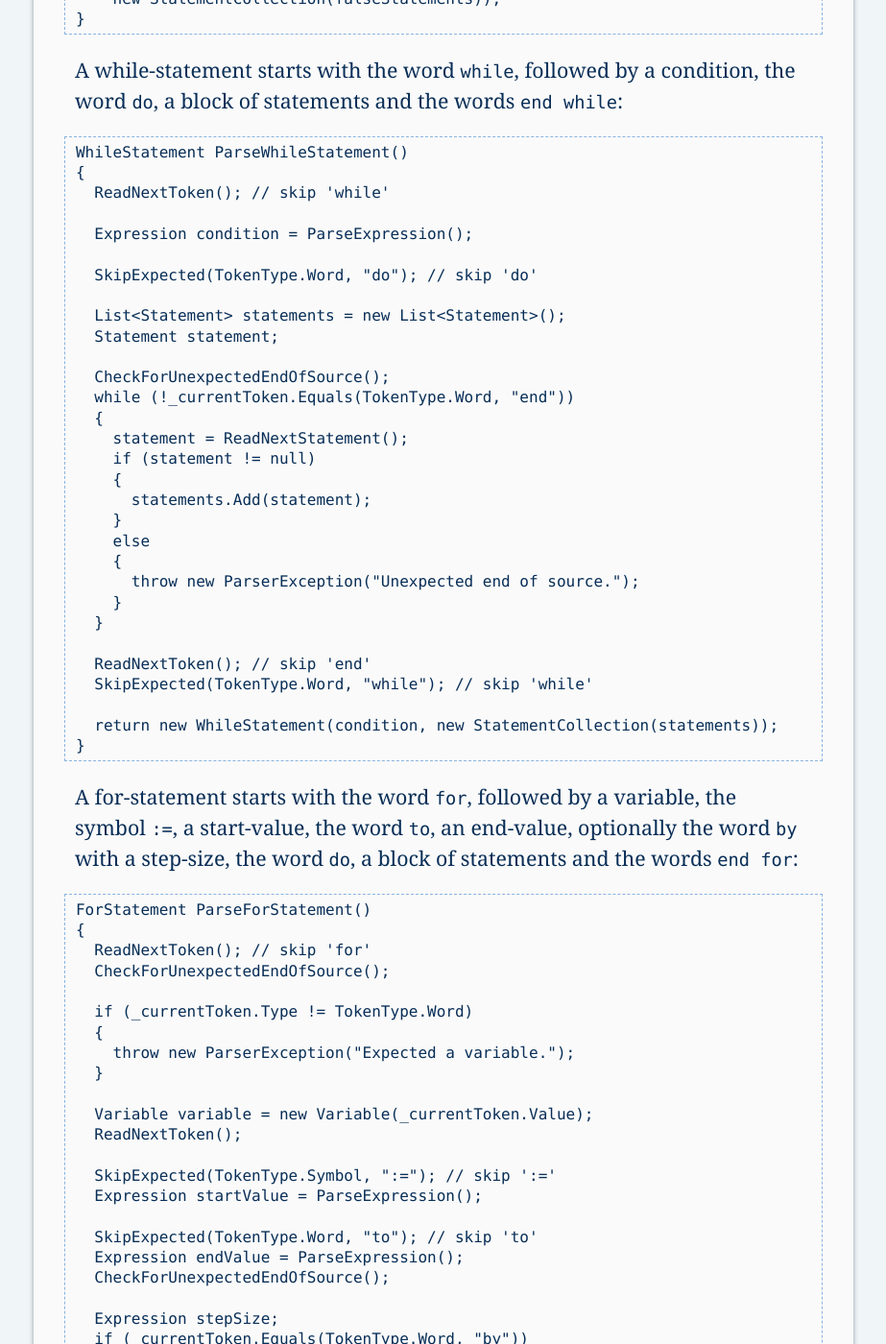
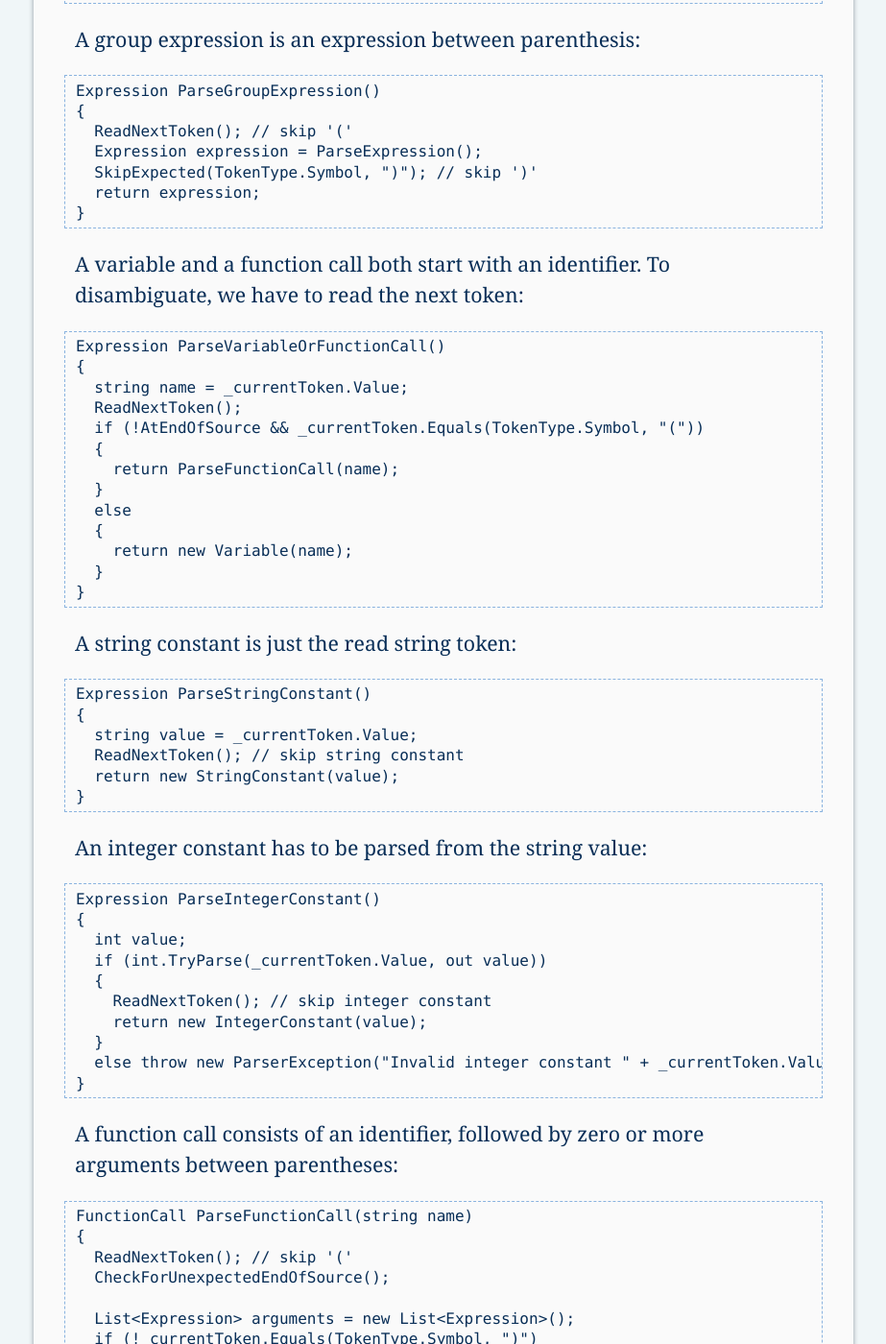
Before and after one commit to tommy-carlier/www.tcx.be, a Jekyll site: the page built from blog/index.html, in a window 1280 px wide and 1400 px high, scrolled down 4119 px. Shown: the whole window at 96% size, without its empty margins (178-1101 px from the left). Built offline with Jekyll 4.4.1, drawn with Linux system fonts in a browser that asks for light colours; the list of posts is cut into pages by our own code; some of the changed text lies outside the part shown.

Commit message:
Added post "Writing a parser: ADL parser - part 2"

```diff
--- /dev/null
+++ b/_posts/2007-05-03-wp10-adl-parser-2.html
@@ -0,0 +1,228 @@
+---
+layout: post
+title: "Writing a parser: ADL Parser – part 2"
+---
+
+<p>In <a title="Writing a parser: ADL Parser – part 1" href="{% post_url 2007-05-03-wp09-adl-parser-1 %}">the previous part</a> we wrote the first Parser methods, now we’ll write the methods for parsing expressions. In the <a href="{% post_url 2007-04-21-wp03-adl %}">introduction to ADL</a>, I showed the order in which expressions are evaluated. To parse expressions, we’ll reverse the order and assume that everything is an AND-expression (lowest precedence):
+
+<pre><code>Expression ParseExpression()
+{
+  return ParseAndExpression();
+}</code></pre>
+
+<p>An AND-expression consists of one or more OR-expressions, separated by <var>and</var> operators: <pre><code>Expression ParseAndExpression()
+{
+  Expression node = ParseOrExpression();
+
+  while (!AtEndOfSource &amp;&amp; _currentToken.Equals(TokenType.Word, "and"))
+  {
+    ReadNextToken(); // skip 'and'
+    node = new AndExpression(node, ParseOrExpression());
+  }
+
+  return node;
+}</code></pre>
+
+<p>An OR-expression consists of one or more comparisons, separated by <var>or</var> operators:
+
+<pre><code>Expression ParseOrExpression()
+{
+  Expression node = ParseComparison();
+
+  while (!AtEndOfSource &amp;&amp; _currentToken.Equals(TokenType.Word, "or"))
+  {
+    ReadNextToken(); // skip 'or'
+    node = new OrExpression(node, ParseComparison());
+  }
+
+  return node;
+}</code></pre>
+
+<p>A comparison is an additive expression, or 2 additive expressions separated by a comparison operator:
+<pre><code>Expression ParseComparison()
+{
+  Expression node = ParseAdditiveExpression();
+
+  if (!AtEndOfSource &amp;&amp; _currentToken.Type == TokenType.Symbol)
+  {
+    ComparisonOperator operator;
+    switch (_currentToken.Value)
+    {
+      case "==": operator = ComparisonOperator.Equal; break;
+      case "&lt;&gt;": operator = ComparisonOperator.NotEquals; break;
+      case "&lt;":  operator = ComparisonOperator.LessThan; break;
+      case "&gt;":  operator = ComparisonOperator.GreaterThan; break;
+      case "&lt;=": operator = ComparisonOperator.LessThanOrEqual; break;
+      case "&gt;=": operator = ComparisonOperator.GreaterThanOrEqual; break;
+      default: return node;
+    }
+
+    ReadNextToken(); // skip comparison operator
+    return new Comparison(operator, node, ParseAdditiveExpression());
+  }
+
+  return node;
+}</code></pre>
+
+<p>An additive expression consists of one or more multiplicative expressions, separated by <code>+</code> or <code>-</code> operators:
+<pre><code>Expression ParseAdditiveExpression()
+{
+  Expression node = ParseMultiplicativeExpression();
+
+  while (!AtEndOfSource)
+  {
+    if (_currentToken.Equals(TokenType.Symbol, "+"))
+    {
+      ReadNextToken(); // skip '+'
+      node = new Addition(node, ParseMultiplicativeExpression());
+    }
+    else if (_currentToken.Equals(TokenType.Symbol, "-"))
+    {
+      ReadNextToken(); // skip '-'
+      node = new Subtraction(node, ParseMultiplicativeExpression());
+    }
+    else break;
+  }
+
+  return node;
+}</code></pre>
+
+<p>A multiplicative expression consists of one or more unary expressions, separated by <code>*</code> or <code>/</code> operators:
+<pre><code>Expression ParseMultiplicativeExpression()
+{
+  Expression node = ParseUnaryExpression();
+
+  while (!AtEndOfSource)
+  {
+    if (_currentToken.Equals(TokenType.Symbol, "*"))
+    {
+      ReadNextToken(); // skip '*'
+      node = new Multiplication(node, ParseUnaryExpression());
+    }
+    else if (_currentToken.Equals(TokenType.Symbol, "/"))
+    {
+      ReadNextToken(); // skip '/'
+      node = new Division(node, ParseUnaryExpression());
+    }
+    else break;
+  }
+
+  return node;
+}</code></pre>
+
+<p>A unary expression is a base expression, optionally prefixed by a <code>-</code>, <code>+</code> or <var>not</var> operator:
+<pre><code>Expression ParseUnaryExpression()
+{
+  CheckForUnexpectedEndOfSource();
+
+  if (_currentToken.Equals(TokenType.Symbol, "-"))
+  {
+    ReadNextToken(); // skip '-'
+    return new Negation(ParseBaseExpression());
+  }
+  else if (_currentToken.Equals(TokenType.Word, "not"))
+  {
+    ReadNextToken(); // skip 'not'
+    return new NotExpression(ParseBaseExpression());
+  }
+  else if (_currentToken.Equals(TokenType.Symbol, "+"))
+  {
+    ReadNextToken(); // skip '+'
+  }
+
+  return ParseBaseExpression();
+}</code></pre>
+
+<p>A base expression is either an integer constant, a string constant, a variable, a function call or a group expression:
+<pre><code>Expression ParseBaseExpression()
+{
+  CheckForUnexpectedEndOfSource();
+
+  switch(_currentToken.Type)
+  {
+    case TokenType.Integer: return ParseIntegerConstant();
+    case TokenType.String: return ParseStringConstant();
+    case TokenType.Word: return ParseVariableOrFunctionCall();
+    default: // TokenType.Symbol
+      if (_currentToken.Value == "(")
+      {
+        return ParseGroupExpression();
+      }
+      else throw new ParserException("Expected an expression.");
+  }
+}</code></pre>
+
+<p>A group expression is an expression between parenthesis:
+<pre><code>Expression ParseGroupExpression()
+{
+  ReadNextToken(); // skip '('
+  Expression expression = ParseExpression();
+  SkipExpected(TokenType.Symbol, ")"); // skip ')'
+  return expression;
+}</code></pre>
+
+<p>A variable and a function call both start with an identifier. To disambiguate, we have to read the next token:
+<pre><code>Expression ParseVariableOrFunctionCall()
+{
+  string name = _currentToken.Value;
+  ReadNextToken();
+  if (!AtEndOfSource &amp;&amp; _currentToken.Equals(TokenType.Symbol, "("))
+  {
+    return ParseFunctionCall(name);
+  }
+  else
+  {
+    return new Variable(name);
+  }
+}</code></pre>
+
+<p>A string constant is just the read string token:
+<pre><code>Expression ParseStringConstant()
+{
+  string value = _currentToken.Value;
+  ReadNextToken(); // skip string constant
+  return new StringConstant(value);
+}</code></pre>
+
+<p>An integer constant has to be parsed from the string value:
+<pre><code>Expression ParseIntegerConstant()
+{
+  int value;
+  if (int.TryParse(_currentToken.Value, out value))
+  {
+    ReadNextToken(); // skip integer constant
+    return new IntegerConstant(value);
+  }
+  else throw new ParserException("Invalid integer constant " + _currentToken.Value);
+}</code></pre>
+
+<p>A function call consists of an identifier, followed by zero or more arguments between parentheses:
+<pre><code>FunctionCall ParseFunctionCall(string name)
+{
+  ReadNextToken(); // skip '('
+  CheckForUnexpectedEndOfSource();
+
+  List&lt;Expression&gt; arguments = new List&lt;Expression&gt;();
+  if (!_currentToken.Equals(TokenType.Symbol, ")")
+  {
+    arguments.Add(ParseExpression());
+    CheckForUnexpectedEndOfSource();
+
+    while (_currentToken.Equals(TokenType.Symbol, ","))
+    {
+      ReadNextToken(); // skip ','
+      arguments.Add(ParseExpression());
+      CheckForUnexpectedEndOfSource();
+    }
+
+    if (!_currentToken.Equals(TokenType.Symbol, ")")
+    {
+      throw new ParserException("Expected ')'.");
+    }
+  }
+
+  ReadNextToken(); // skip ')'
+  return new FunctionCall(name, arguments.ToArray());
+}</code></pre>
+
+<p>Now our parser is ready. To test the parser, I’ve created a test application that reads code from a TextBox, parses it and shows the parse tree in a TreeView. I’m not going to show the source code of the test application in this post, but you can download the complete Visual Studio 2005 solution with both projects (<var>TC.Adl</var> and <var>TC.Adl.Test</var>) <a href="https://app.box.com/s/9kidi2a2knibx1zs9ek2">here</a>.
--- a/how-to/index.html
+++ b/how-to/index.html
@@ -17,7 +17,7 @@
       <li><a href="{% post_url 2007-04-22-wp05-adl-tokens %}">ADL tokens</a></li>
       <li><a href="{% post_url 2007-04-24-wp06-adl-tokenizer %}">ADL Tokenizer</a> (+ <a href="{% post_url 2007-04-25-wp07-adl-tokenizer-correction %}">correction</a>)</li>
       <li><a href="{% post_url 2007-04-28-wp08-adl-parser-node-types %}">ADL parser node types</a></li>
-      <li>ADL Parser: <a href="{% post_url 2007-05-03-wp09-adl-parser-1 %}">part 1</a>, part 2</li>
+      <li>ADL Parser: <a href="{% post_url 2007-05-03-wp09-adl-parser-1 %}">part 1</a>, <a href="{% post_url 2007-05-03-wp09-adl-parser-2 %}">part 2</a></li>
     </ul>
   </article>
   <article id="csharp-dotnet">
```
